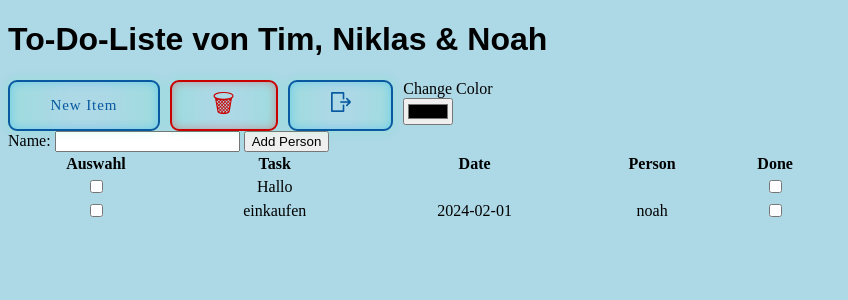
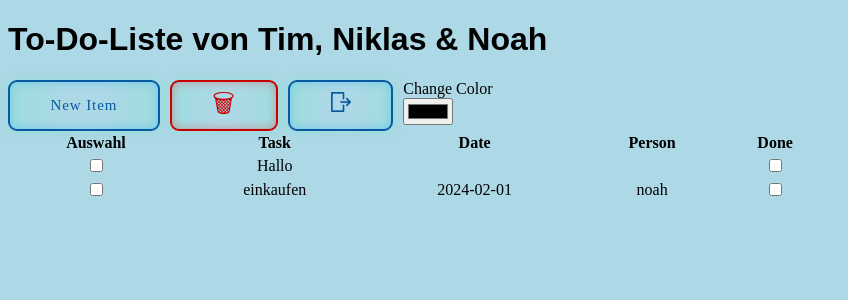
Before and after one commit to Tim10022023/ToDoListPythonProject, a Flask app: page / in a window 1280 px wide. Shown: the top 300 px of the page, without its empty margins (0-848 px from the left). Run offline with Flask 3, Linux system fonts and the light colour scheme; a user stored in the database is signed in.

Commit message:
nochmal korrekturen

```diff
--- a/templates/index.html
+++ b/templates/index.html
@@ -28,10 +28,7 @@
     </div>
   </div>
 
-  <form method="POST" action="/">
-    <label for="name">Name:</label>
-    <input type="text" id="name" name="name" required>
-    <button type="submit">Add Person</button>
+
 </form>
 
   <form id="deleteForm" method="post" action="{{ url_for('delete_task') }}">
```
